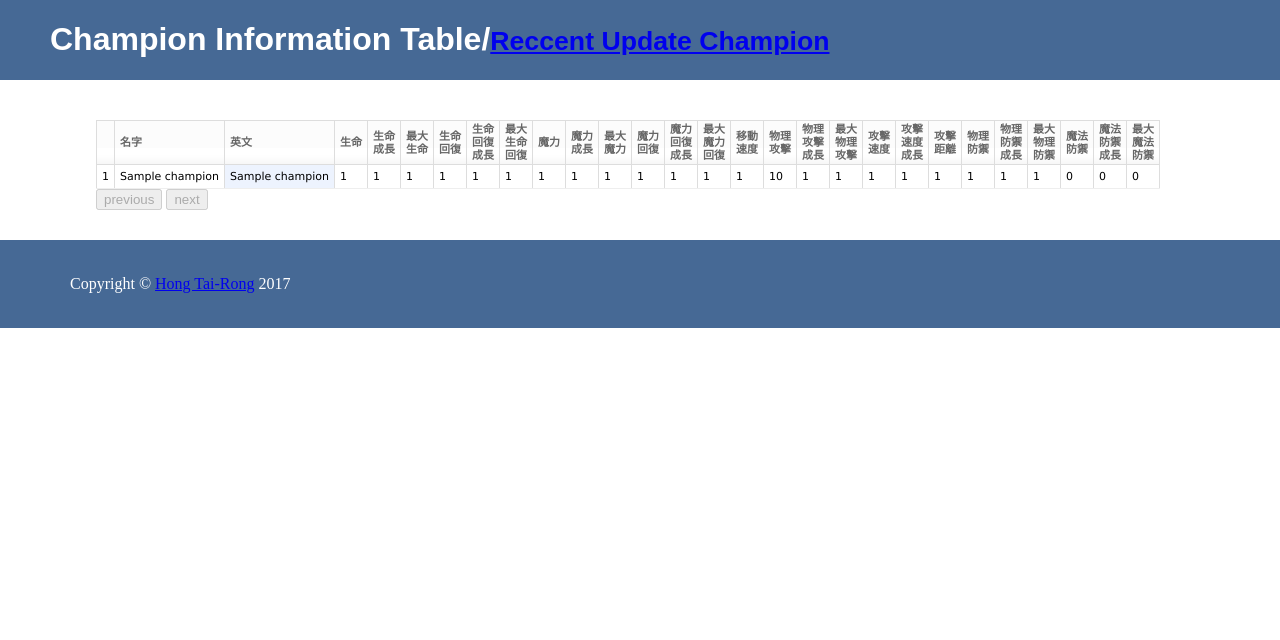
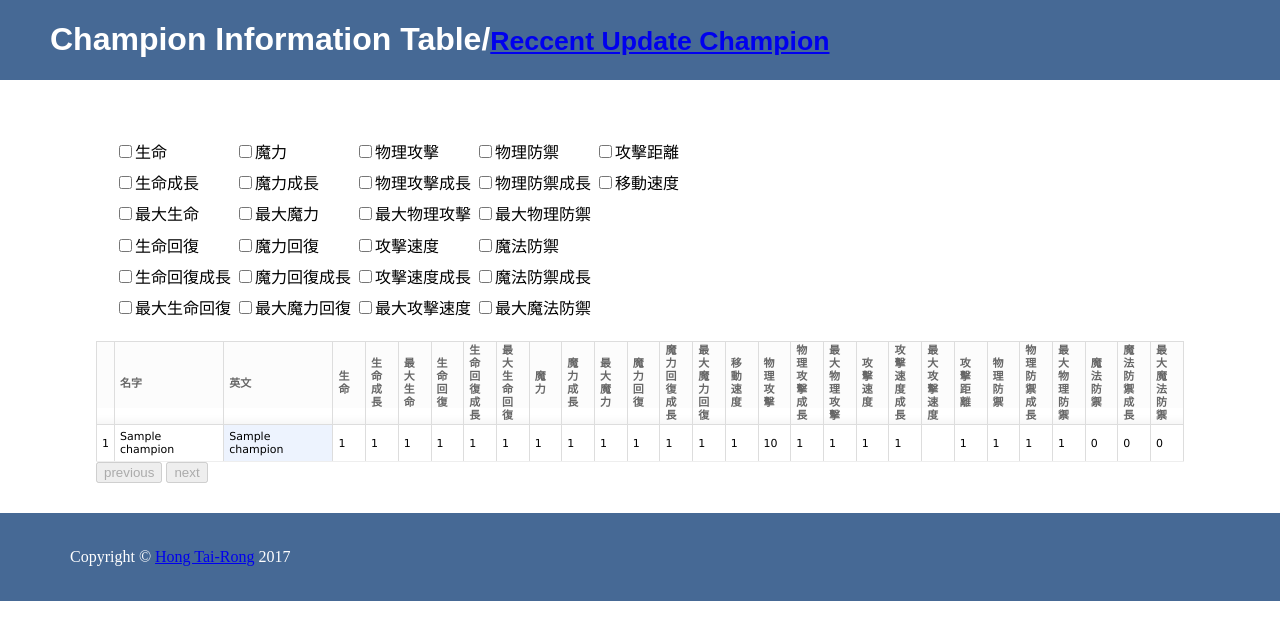
Before and after one commit to op880623/lol_champion_info_site, a Django app: page / in a window 1280 px wide. Shown: the top 640 px of the page. Run offline with Django 3.2, Linux system fonts and the light colour scheme; tables that the repository leaves empty hold one stand-in row (values such as "Sample post"); some libraries are stand-ins or nearby versions.

Commit message:
add checkboxes to select columns to show

```diff
--- a/champion/static/champion/scipt.js
+++ b/champion/static/champion/scipt.js
@@ -25,6 +25,17 @@
         document.getElementById('link').href = url_update;
     }
 
+    $scope.has_selected_column = function () {
+        about_hp = $scope.show_hp || $scope.show_hpperlevel || $scope.show_hpmax || $scope.show_hpregen || $scope.show_hpregenperlevel || $scope.show_hpregenmax;
+        about_mp = $scope.show_mp || $scope.show_mpperlevel || $scope.show_mpmax || $scope.show_mpregen || $scope.show_mpregenperlevel || $scope.show_mpregenmax;
+        about_attack = $scope.show_attackdamage || $scope.show_attackdamageperlevel || $scope.show_attackdamagemax || $scope.show_attackspeed || $scope.show_attackspeedperlevel || $scope.show_attackspeedmax;
+        about_armor = $scope.show_armor || $scope.show_armorperlevel || $scope.show_armormax || $scope.show_spellblock || $scope.show_spellblockperlevel || $scope.show_spellblockmax;
+        about_other = $scope.show_movespeed || $scope.show_attackrange;
+        return about_hp || about_mp || about_attack || about_armor || about_other;
+    }
+    $scope.show_column = function (item) {
+        return item || !$scope.has_selected_column();
+    }
 
     // angular.copy($scope.champions, $scope.champions_to_list);
 
@@ -44,7 +55,7 @@
         return $scope.page * $scope.items_per_page > $scope.champions.length;
     }
     $scope.page_start = function () {
-        return ($scope.page - 1) * $scope.items_per_page
+        return ($scope.page - 1) * $scope.items_per_page;
     }
     $scope.item_index = function (index) {
         return $scope.page_start() + index + 1;
@@ -78,6 +89,6 @@
 
 
     $scope.format_time = function (time) {
-        return time.replace(/\.\d+\+00:00/i, '')
+        return time.replace(/\.\d+\+00:00/i, '');
     }
 });
--- a/champion/static/champion/style.css
+++ b/champion/static/champion/style.css
@@ -20,6 +20,16 @@
   margin: 0 7.5%;
   padding: 0;
   width: 85%;
+}
+
+table.table_checkbox {
+  padding: 1em;
+  border: none;
+  font: normal 1em/2em 'Lucida Grande', Verdana, Helvetica, Arial, sans-serif;
+}
+
+table.table_checkbox tr td {
+  line-height: 1.7em;
 }
 
 table.table_style {
--- a/champion/templates/champion/base.html
+++ b/champion/templates/champion/base.html
@@ -17,36 +17,78 @@
 </div>
 
 <div class="table-container" ng-app="myApp" ng-controller="customersCtrl">
+    <table class="table_checkbox">
+        <tr>
+            <td><input type="checkbox" ng-model="show_hp">生命</td>
+            <td><input type="checkbox" ng-model="show_mp">魔力</td>
+            <td><input type="checkbox" ng-model="show_attackdamage">物理攻擊</td>
+            <td><input type="checkbox" ng-model="show_armor">物理防禦</td>
+            <td><input type="checkbox" ng-model="show_attackrange">攻擊距離</td>
+
+        </tr>
+        <tr>
+            <td><input type="checkbox" ng-model="show_hpperlevel">生命成長</td>
+            <td><input type="checkbox" ng-model="show_mpperlevel">魔力成長</td>
+            <td><input type="checkbox" ng-model="show_attackdamageperlevel">物理攻擊成長</td>
+            <td><input type="checkbox" ng-model="show_armorperlevel">物理防禦成長</td>
+            <td><input type="checkbox" ng-model="show_movespeed">移動速度</td>
+        </tr>
+        <tr>
+            <td><input type="checkbox" ng-model="show_hpmax">最大生命</td>
+            <td><input type="checkbox" ng-model="show_mpmax">最大魔力</td>
+            <td><input type="checkbox" ng-model="show_attackdamagemax">最大物理攻擊</td>
+            <td><input type="checkbox" ng-model="show_armormax">最大物理防禦</td>
+        </tr>
+        <tr>
+            <td><input type="checkbox" ng-model="show_hpregen">生命回復</td>
+            <td><input type="checkbox" ng-model="show_mpregen">魔力回復</td>
+            <td><input type="checkbox" ng-model="show_attackspeed">攻擊速度</td>
+            <td><input type="checkbox" ng-model="show_spellblock">魔法防禦</td>
+        </tr>
+        <tr>
+            <td><input type="checkbox" ng-model="show_hpregenperlevel">生命回復成長</td>
+            <td><input type="checkbox" ng-model="show_mpregenperlevel">魔力回復成長</td>
+            <td><input type="checkbox" ng-model="show_attackspeedperlevel">攻擊速度成長</td>
+            <td><input type="checkbox" ng-model="show_spellblockperlevel">魔法防禦成長</td>
+        </tr>
+        <tr>
+            <td><input type="checkbox" ng-model="show_hpregenmax">最大生命回復</td>
+            <td><input type="checkbox" ng-model="show_mpregenmax">最大魔力回復</td>
+            <td><input type="checkbox" ng-model="show_attackspeedmax">最大攻擊速度</td>
+            <td><input type="checkbox" ng-model="show_spellblockmax">最大魔法防禦</td>
+        </tr>
+    </table>
     <table class="table_style">
         <tr>
             <th></th>
             <th class="name" ng-click="order_by('name')">名字</th>
             <th class="eng_name" ng-click="order_by('eng_name')">英文</th>
-            <th class="hp" ng-click="order_by('hp')">生命</th>
-            <th class="hpperlevel" ng-click="order_by('hpperlevel')">生命<br>成長</th>
-            <th class="hpmax" ng-click="order_by('hpmax')">最大<br>生命</th>
-            <th class="hpregen" ng-click="order_by('hpregen')">生命<br>回復</th>
-            <th class="hpregenperlevel" ng-click="order_by('hpregenperlevel')">生命<br>回復<br>成長</th>
-            <th class="hpregenmax" ng-click="order_by('hpregenmax')">最大<br>生命<br>回復</th>
-            <th class="mp" ng-click="order_by('mp')">魔力</th>
-            <th class="mpperlevel" ng-click="order_by('mpperlevel')">魔力<br>成長</th>
-            <th class="mpmax" ng-click="order_by('mpmax')">最大<br>魔力</th>
-            <th class="mpregen" ng-click="order_by('mpregen')">魔力<br>回復</th>
-            <th class="mpregenperlevel" ng-click="order_by('mpregenperlevel')">魔力<br>回復<br>成長</th>
-            <th class="mpregenmax" ng-click="order_by('mpregenmax')">最大<br>魔力<br>回復</th>
-            <th class="movespeed" ng-click="order_by('movespeed')">移動<br>速度</th>
-            <th class="attackdamage" ng-click="order_by('attackdamage')">物理<br>攻擊</th>
-            <th class="attackdamageperlevel" ng-click="order_by('attackdamageperlevel')">物理<br>攻擊<br>成長</th>
-            <th class="attackdamagemax" ng-click="order_by('attackdamagemax')">最大<br>物理<br>攻擊</th>
-            <th class="attackspeed" ng-click="order_by('attackspeed')">攻擊<br>速度</th>
-            <th class="attackspeedperlevel" ng-click="order_by('attackspeedperlevel')">攻擊<br>速度<br>成長</th>
-            <th class="attackrange" ng-click="order_by('attackrange')">攻擊<br>距離</th>
-            <th class="armor" ng-click="order_by('armor')">物理<br>防禦</th>
-            <th class="armorperlevel" ng-click="order_by('armorperlevel')">物理<br>防禦<br>成長</th>
-            <th class="armormax" ng-click="order_by('armormax')">最大<br>物理<br>防禦</th>
-            <th class="spellblock" ng-click="order_by('spellblock')">魔法<br>防禦</th>
-            <th class="spellblockperlevel" ng-click="order_by('spellblockperlevel')">魔法<br>防禦<br>成長</th>
-            <th class="spellblockmax" ng-click="order_by('spellblockmax')">最大<br>魔法<br>防禦</th>
+            <th class="hp" ng-click="order_by('hp')" ng-show="show_column(show_hp)">生命</th>
+            <th class="hpperlevel" ng-click="order_by('hpperlevel')" ng-show="show_column(show_hpperlevel)">生命<br>成長</th>
+            <th class="hpmax" ng-click="order_by('hpmax')" ng-show="show_column(show_hpmax)">最大<br>生命</th>
+            <th class="hpregen" ng-click="order_by('hpregen')" ng-show="show_column(show_hpregen)">生命<br>回復</th>
+            <th class="hpregenperlevel" ng-click="order_by('hpregenperlevel')" ng-show="show_column(show_hpregenperlevel)">生命<br>回復<br>成長</th>
+            <th class="hpregenmax" ng-click="order_by('hpregenmax')" ng-show="show_column(show_hpregenmax)">最大<br>生命<br>回復</th>
+            <th class="mp" ng-click="order_by('mp')" ng-show="show_column(show_mp)">魔力</th>
+            <th class="mpperlevel" ng-click="order_by('mpperlevel')" ng-show="show_column(show_mpperlevel)">魔力<br>成長</th>
+            <th class="mpmax" ng-click="order_by('mpmax')" ng-show="show_column(show_mpmax)">最大<br>魔力</th>
+            <th class="mpregen" ng-click="order_by('mpregen')" ng-show="show_column(show_mpregen)">魔力<br>回復</th>
+            <th class="mpregenperlevel" ng-click="order_by('mpregenperlevel')" ng-show="show_column(show_mpregenperlevel)">魔力<br>回復<br>成長</th>
+            <th class="mpregenmax" ng-click="order_by('mpregenmax')" ng-show="show_column(show_mpregenmax)">最大<br>魔力<br>回復</th>
+            <th class="movespeed" ng-click="order_by('movespeed')" ng-show="show_column(show_movespeed)">移動<br>速度</th>
+            <th class="attackdamage" ng-click="order_by('attackdamage')" ng-show="show_column(show_attackdamage)">物理<br>攻擊</th>
+            <th class="attackdamageperlevel" ng-click="order_by('attackdamageperlevel')" ng-show="show_column(show_attackdamageperlevel)">物理<br>攻擊<br>成長</th>
+            <th class="attackdamagemax" ng-click="order_by('attackdamagemax')" ng-show="show_column(show_attackdamagemax)">最大<br>物理<br>攻擊</th>
+            <th class="attackspeed" ng-click="order_by('attackspeed')" ng-show="show_column(show_attackspeed)">攻擊<br>速度</th>
+            <th class="attackspeedperlevel" ng-click="order_by('attackspeedperlevel')" ng-show="show_column(show_attackspeedperlevel)">攻擊<br>速度<br>成長</th>
+            <th class="attackspeedmax" ng-click="order_by('attackspeedmax')" ng-show="show_column(show_attackspeedmax)">最大<br>攻擊<br>速度</th>
+            <th class="attackrange" ng-click="order_by('attackrange')" ng-show="show_column(show_attackrange)">攻擊<br>距離</th>
+            <th class="armor" ng-click="order_by('armor')" ng-show="show_column(show_armor)">物理<br>防禦</th>
+            <th class="armorperlevel" ng-click="order_by('armorperlevel')" ng-show="show_column(show_armorperlevel)">物理<br>防禦<br>成長</th>
+            <th class="armormax" ng-click="order_by('armormax')" ng-show="show_column(show_armormax)">最大<br>物理<br>防禦</th>
+            <th class="spellblock" ng-click="order_by('spellblock')" ng-show="show_column(show_spellblock)">魔法<br>防禦</th>
+            <th class="spellblockperlevel" ng-click="order_by('spellblockperlevel')" ng-show="show_column(show_spellblockperlevel)">魔法<br>防禦<br>成長</th>
+            <th class="spellblockmax" ng-click="order_by('spellblockmax')" ng-show="show_column(show_spellblockmax)">最大<br>魔法<br>防禦</th>
             <th class="update_date" ng-click="order_by('update_date')" ng-show="update_page">更新<br>日期</th>
         </tr>
         <tr ng-repeat="champion in champions | orderBy : order | limitTo : items_per_page : page_start()" ng-mouseover="set_selected($index)" ng-class="{selected:is_selected($index)}">
@@ -54,31 +96,32 @@
             <td>{{ item_index($index) }}</td>
             <td class="name" ng-class="{ordered:is_ordered('name')}">{{ champion.name }}</td>
             <td class="eng_name" ng-class="{ordered:is_ordered('eng_name')}">{{ champion.eng_name }}</td>
-            <td class="hp" ng-class="{ordered:is_ordered('hp')}">{{ champion.hp }}</td>
-            <td class="hpperlevel" ng-class="{ordered:is_ordered('hpperlevel')}">{{ champion.hpperlevel }}</td>
-            <td class="hpmax" ng-class="{ordered:is_ordered('hpmax')}">{{ champion.hpmax }}</td>
-            <td class="hpregen" ng-class="{ordered:is_ordered('hpregen')}">{{ champion.hpregen }}</td>
-            <td class="hpregenperlevel" ng-class="{ordered:is_ordered('hpregenperlevel')}">{{ champion.hpregenperlevel }}</td>
-            <td class="hpregenmax" ng-class="{ordered:is_ordered('hpregenmax')}">{{ champion.hpregenmax }}</td>
-            <td class="mp" ng-class="{ordered:is_ordered('mp')}">{{ champion.mp }}</td>
-            <td class="mpperlevel" ng-class="{ordered:is_ordered('mpperlevel')}">{{ champion.mpperlevel }}</td>
-            <td class="mpmax" ng-class="{ordered:is_ordered('mpmax')}">{{ champion.mpmax }}</td>
-            <td class="mpregen" ng-class="{ordered:is_ordered('mpregen')}">{{ champion.mpregen }}</td>
-            <td class="mpregenperlevel" ng-class="{ordered:is_ordered('mpregenperlevel')}">{{ champion.mpregenperlevel }}</td>
-            <td class="mpregenmax" ng-class="{ordered:is_ordered('mpregenmax')}">{{ champion.mpregenmax }}</td>
-            <td class="movespeed" ng-class="{ordered:is_ordered('movespeed')}">{{ champion.movespeed }}</td>
-            <td class="attackdamage" ng-class="{ordered:is_ordered('attackdamage')}">{{ champion.attackdamage }}</td>
-            <td class="attackdamageperlevel" ng-class="{ordered:is_ordered('attackdamageperlevel')}">{{ champion.attackdamageperlevel }}</td>
-            <td class="attackdamagemax" ng-class="{ordered:is_ordered('attackdamagemax')}">{{ champion.attackdamagemax }}</td>
-            <td class="attackspeed" ng-class="{ordered:is_ordered('attackspeed')}">{{ champion.attackspeed }}</td>
-            <td class="attackspeedperlevel" ng-class="{ordered:is_ordered('attackspeedperlevel')}">{{ champion.attackspeedperlevel }}</td>
-            <td class="attackrange" ng-class="{ordered:is_ordered('attackrange')}">{{ champion.attackrange }}</td>
-            <td class="armor" ng-class="{ordered:is_ordered('armor')}">{{ champion.armor }}</td>
-            <td class="armorperlevel" ng-class="{ordered:is_ordered('armorperlevel')}">{{ champion.armorperlevel }}</td>
-            <td class="armormax" ng-class="{ordered:is_ordered('armormax')}">{{ champion.armormax }}</td>
-            <td class="spellblock" ng-class="{ordered:is_ordered('spellblock')}">{{ champion.spellblock }}</td>
-            <td class="spellblockperlevel" ng-class="{ordered:is_ordered('spellblockperlevel')}">{{ champion.spellblockperlevel }}</td>
-            <td class="spellblockmax" ng-class="{ordered:is_ordered('spellblockmax')}">{{ champion.spellblockmax }}</td>
+            <td class="hp" ng-class="{ordered:is_ordered('hp')}" ng-show="show_column(show_hp)">{{ champion.hp }}</td>
+            <td class="hpperlevel" ng-class="{ordered:is_ordered('hpperlevel')}" ng-show="show_column(show_hpperlevel)">{{ champion.hpperlevel }}</td>
+            <td class="hpmax" ng-class="{ordered:is_ordered('hpmax')}" ng-show="show_column(show_hpmax)">{{ champion.hpmax }}</td>
+            <td class="hpregen" ng-class="{ordered:is_ordered('hpregen')}" ng-show="show_column(show_hpregen)">{{ champion.hpregen }}</td>
+            <td class="hpregenperlevel" ng-class="{ordered:is_ordered('hpregenperlevel')}" ng-show="show_column(show_hpregenperlevel)">{{ champion.hpregenperlevel }}</td>
+            <td class="hpregenmax" ng-class="{ordered:is_ordered('hpregenmax')}" ng-show="show_column(show_hpregenmax)">{{ champion.hpregenmax }}</td>
+            <td class="mp" ng-class="{ordered:is_ordered('mp')}" ng-show="show_column(show_mp)">{{ champion.mp }}</td>
+            <td class="mpperlevel" ng-class="{ordered:is_ordered('mpperlevel')}" ng-show="show_column(show_mpperlevel)">{{ champion.mpperlevel }}</td>
+            <td class="mpmax" ng-class="{ordered:is_ordered('mpmax')}" ng-show="show_column(show_mpmax)">{{ champion.mpmax }}</td>
+            <td class="mpregen" ng-class="{ordered:is_ordered('mpregen')}" ng-show="show_column(show_mpregen)">{{ champion.mpregen }}</td>
+            <td class="mpregenperlevel" ng-class="{ordered:is_ordered('mpregenperlevel')}" ng-show="show_column(show_mpregenperlevel)">{{ champion.mpregenperlevel }}</td>
+            <td class="mpregenmax" ng-class="{ordered:is_ordered('mpregenmax')}" ng-show="show_column(show_mpregenmax)">{{ champion.mpregenmax }}</td>
+            <td class="movespeed" ng-class="{ordered:is_ordered('movespeed')}" ng-show="show_column(show_movespeed)">{{ champion.movespeed }}</td>
+            <td class="attackdamage" ng-class="{ordered:is_ordered('attackdamage')}" ng-show="show_column(show_attackdamage)">{{ champion.attackdamage }}</td>
+            <td class="attackdamageperlevel" ng-class="{ordered:is_ordered('attackdamageperlevel')}" ng-show="show_column(show_attackdamageperlevel)">{{ champion.attackdamageperlevel }}</td>
+            <td class="attackdamagemax" ng-class="{ordered:is_ordered('attackdamagemax')}" ng-show="show_column(show_attackdamagemax)">{{ champion.attackdamagemax }}</td>
+            <td class="attackspeed" ng-class="{ordered:is_ordered('attackspeed')}" ng-show="show_column(show_attackspeed)">{{ champion.attackspeed }}</td>
+            <td class="attackspeedperlevel" ng-class="{ordered:is_ordered('attackspeedperlevel')}" ng-show="show_column(show_attackspeedperlevel)">{{ champion.attackspeedperlevel }}</td>
+            <td class="attackspeedmax" ng-class="{ordered:is_ordered('attackspeedmax')}" ng-show="show_column(show_attackspeedmax)">{{ champion.attackspeedmax }}</td>
+            <td class="attackrange" ng-class="{ordered:is_ordered('attackrange')}" ng-show="show_column(show_attackrange)">{{ champion.attackrange }}</td>
+            <td class="armor" ng-class="{ordered:is_ordered('armor')}" ng-show="show_column(show_armor)">{{ champion.armor }}</td>
+            <td class="armorperlevel" ng-class="{ordered:is_ordered('armorperlevel')}" ng-show="show_column(show_armorperlevel)">{{ champion.armorperlevel }}</td>
+            <td class="armormax" ng-class="{ordered:is_ordered('armormax')}" ng-show="show_column(show_armormax)">{{ champion.armormax }}</td>
+            <td class="spellblock" ng-class="{ordered:is_ordered('spellblock')}" ng-show="show_column(show_spellblock)">{{ champion.spellblock }}</td>
+            <td class="spellblockperlevel" ng-class="{ordered:is_ordered('spellblockperlevel')}" ng-show="show_column(show_spellblockperlevel)">{{ champion.spellblockperlevel }}</td>
+            <td class="spellblockmax" ng-class="{ordered:is_ordered('spellblockmax')}" ng-show="show_column(show_spellblockmax)">{{ champion.spellblockmax }}</td>
             <td class="update_date" ng-class="{ordered:is_ordered('update_date')}" ng-show="update_page">{{ format_time(champion.update_date) }}</td>
             {% endverbatim %}
         </tr>
```
